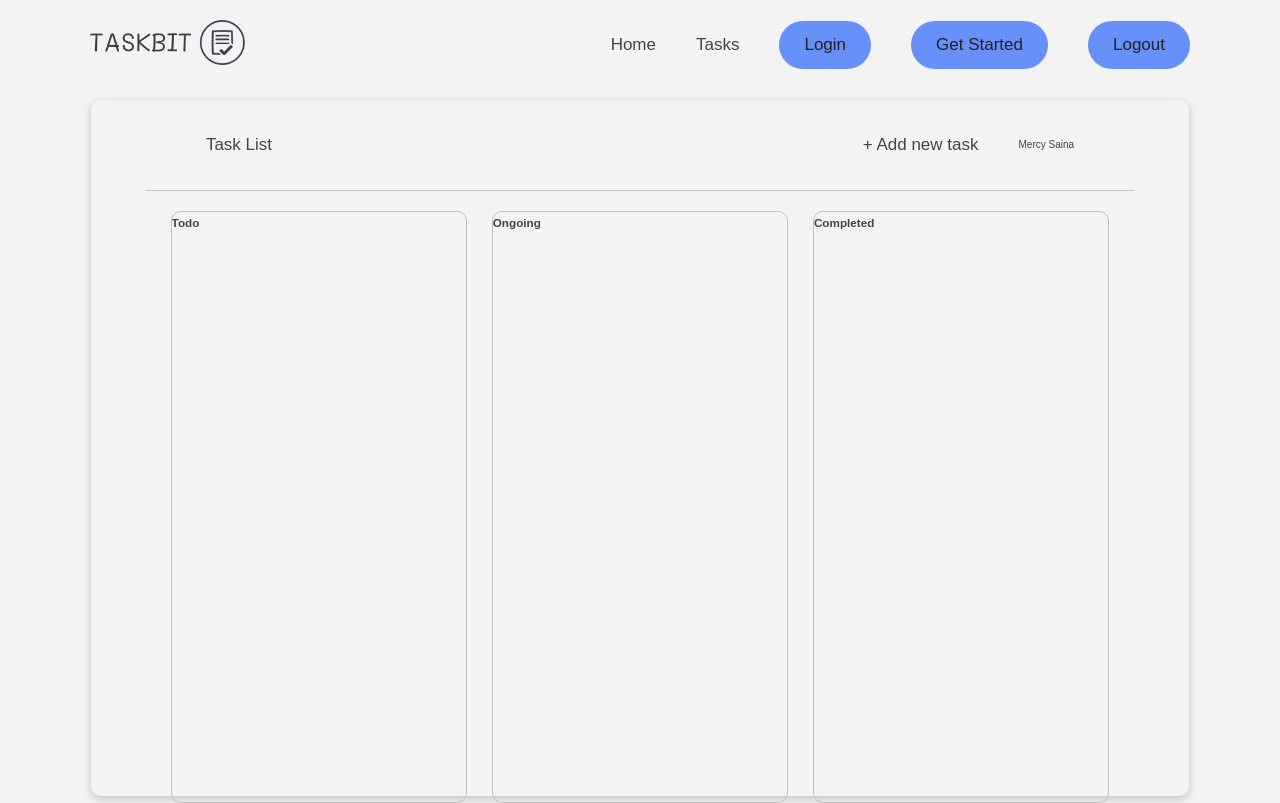
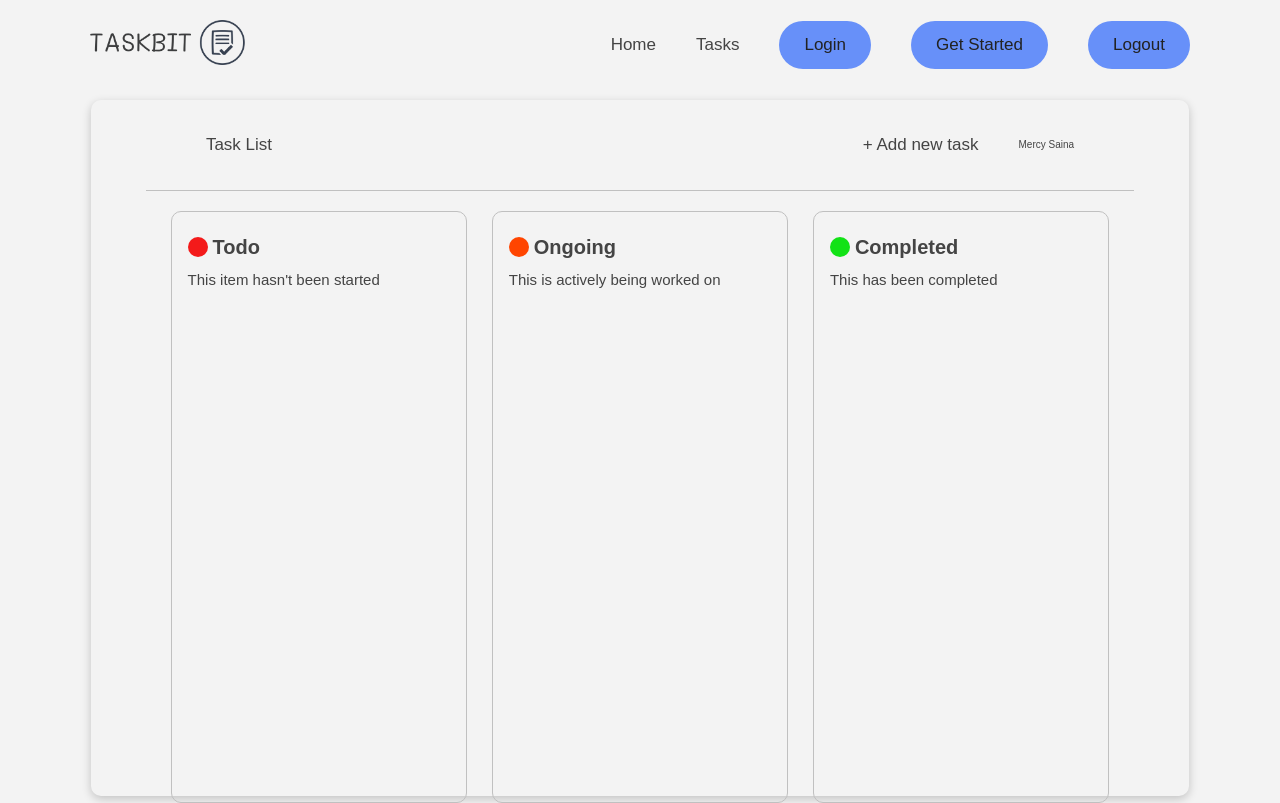
Before and after one commit to sainamercy/TaskManager, a React (Vite) app in the folder client/: page /todos in a window 1280 px wide. Built offline with nearby package versions, Linux system fonts and the light colour scheme.

Commit message:
updated tasklist styles

```diff
--- a/client/src/components/TaskGroup.jsx
+++ b/client/src/components/TaskGroup.jsx
@@ -1,7 +1,20 @@
-export default function TaskGroup({ title }) {
+export default function TaskGroup({ title, description }) {
+  const titleColor = () => {
+    if (title === "Todo") {
+      return "red circle";
+    } else if (title === "Ongoing") {
+      return "orange circle";
+    } else {
+      return "green circle";
+    }
+  };
   return (
     <div className="taskGroup">
-      <h3>{title}</h3>
+      <div className="taskTitle">
+        <div className={titleColor()}></div>
+        <h3>{title}</h3>
+      </div>
+      <p>{description}</p>
     </div>
   );
 }
--- a/client/src/index.css
+++ b/client/src/index.css
@@ -232,7 +232,14 @@
   border: 1px solid var(--color-general);
   width: 30%;
   border-radius: 10px;
-  overflow-y: scroll;
+  /* overflow-y: scroll; */
+  padding: 16px;
+}
+.taskGroup h3{
+  font-size: 2rem;
+}
+.taskGroup p{
+  font-size: 1.5rem;
 }
 .todosCont{
   display: flex;
@@ -242,3 +249,22 @@
   margin-top: 20px;
   height: 85%;
 }
+.red{
+  background-color: rgb(243, 26, 26);
+}
+.orange{
+  background-color: orangered;
+}
+.green{
+  background-color: rgb(18, 226, 22);
+}
+.circle{
+  height: 20px;
+  width: 20px;
+  border-radius: 50%;
+}
+.taskTitle{
+  display: flex;
+  align-items: center;
+  gap: 5px;
+}
--- a/client/src/pages/Todos/index.jsx
+++ b/client/src/pages/Todos/index.jsx
@@ -21,9 +21,18 @@ function Todos() {
       </div>
       {/* main sec */}
       <div className="todosCont">
-        <TaskGroup title={"Todo"} />
-        <TaskGroup title={"Ongoing"} />
-        <TaskGroup title={"Completed"} />
+        <TaskGroup
+          title={"Todo"}
+          description={"This item hasn't been started"}
+        />
+        <TaskGroup
+          title={"Ongoing"}
+          description={"This is actively being worked on"}
+        />
+        <TaskGroup
+          title={"Completed"}
+          description={"This has been completed"}
+        />
       </div>
     </div>
   );
```
